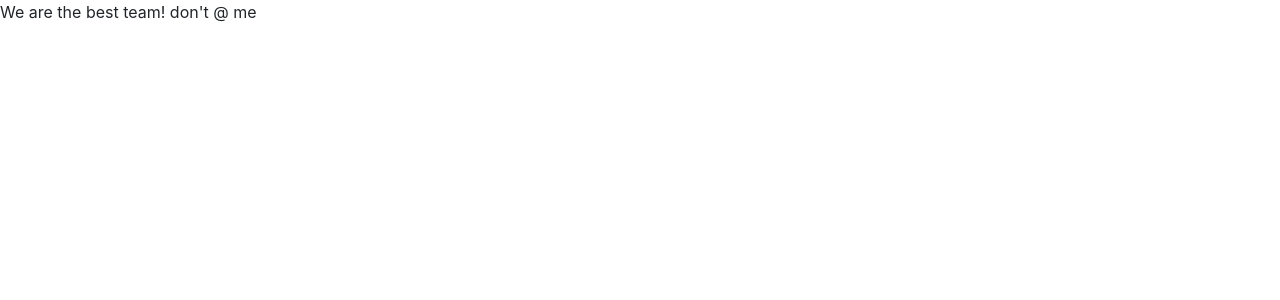
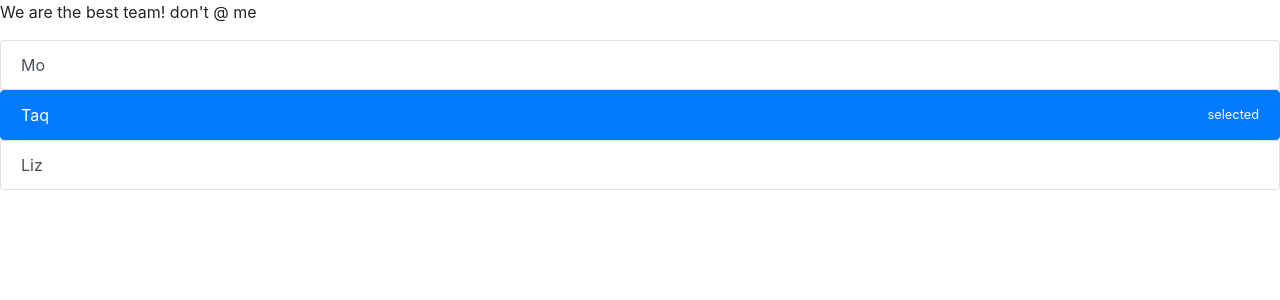
Before and after one commit to MielynA/youtube-clone-1, a React (Create React App) app: page / in a window 1280 px wide. Shown: the top 300 px of the page. Built offline with nearby package versions, Linux system fonts and the light colour scheme.

Commit message:
list of users is created, where the active user is highlighted and shows the text selected to the right of the list, used dummy data

```diff
--- a/src/App.js
+++ b/src/App.js
@@ -1,11 +1,14 @@
 import React, { Component } from 'react';
+import { User } from './containers/User/User'
 
 class App extends Component {
   render() {
-    return (
+    return (<>
       <div className="App">
         <p>We are the best team! don't @ me</p>
       </div>
+      <User/>
+      </>
     );
   }
 }
--- a/src/components/Lists/UserList.js
+++ b/src/components/Lists/UserList.js
@@ -1,6 +1,29 @@
 import React from 'react';
 
 const UserList = (props) => {
+    const data = { 'activeUser': 'Taq', 'users': { 'Mo': { 'feed': { 'sports': [] } }, 'Taq': { 'feed': { 'cats': [] } }, 'Liz': { 'feed': { 'bunnies': [] } } } };
+    const activeUser = data.activeUser;
+    console.log(activeUser)
+    const users = Object.keys(data.users);
+    console.log(users)
+
+    return <>
+        {users.map((user, index) => {
+            let selected = ' '
+            let buttonClass = `list-group-item list-group-item-action d-flex justify-content-between align-items-center`
+            if (user === activeUser) {
+                selected = 'selected'
+                buttonClass = `list-group-item list-group-item-action active d-flex justify-content-between align-items-center`
+            }
+
+            return <div className="list-group">
+                <button type="button" className={buttonClass}>
+                    {user}
+                    <small>{selected}</small>
+                </button>
+            </div>
+        })}
+    </>
 
 }
 
--- a/src/containers/User/User.js
+++ b/src/containers/User/User.js
@@ -1,5 +1,5 @@
 import React from 'react';
-import UserList from '..components/Lists/UserList';
+import { UserList } from '../../components/Lists/UserList';
 
 const User = (props) => {
     return<>
```
